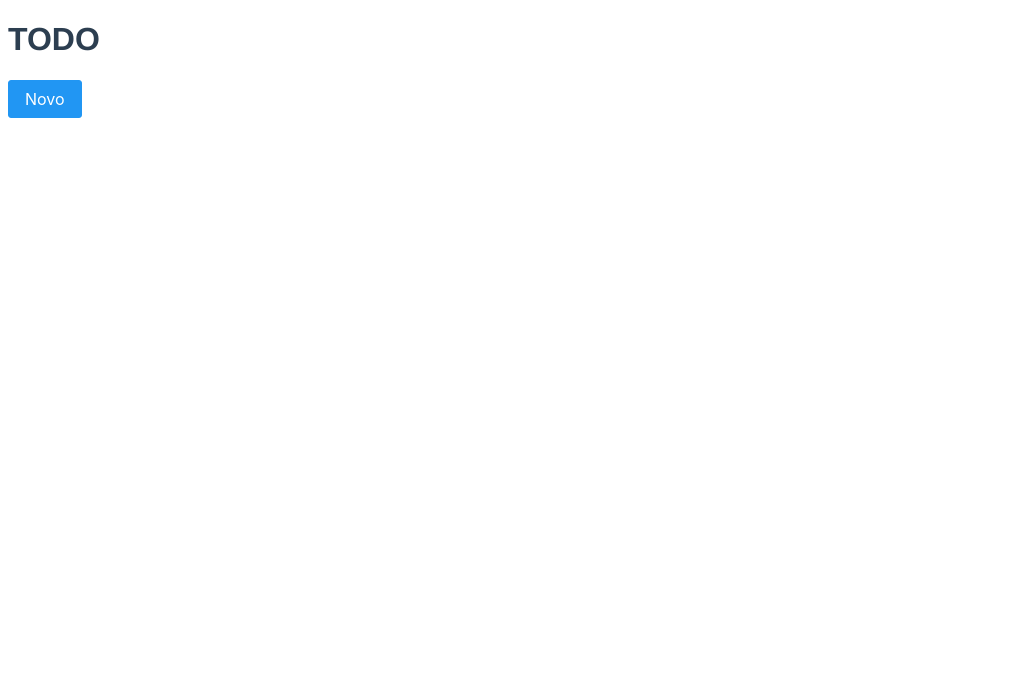
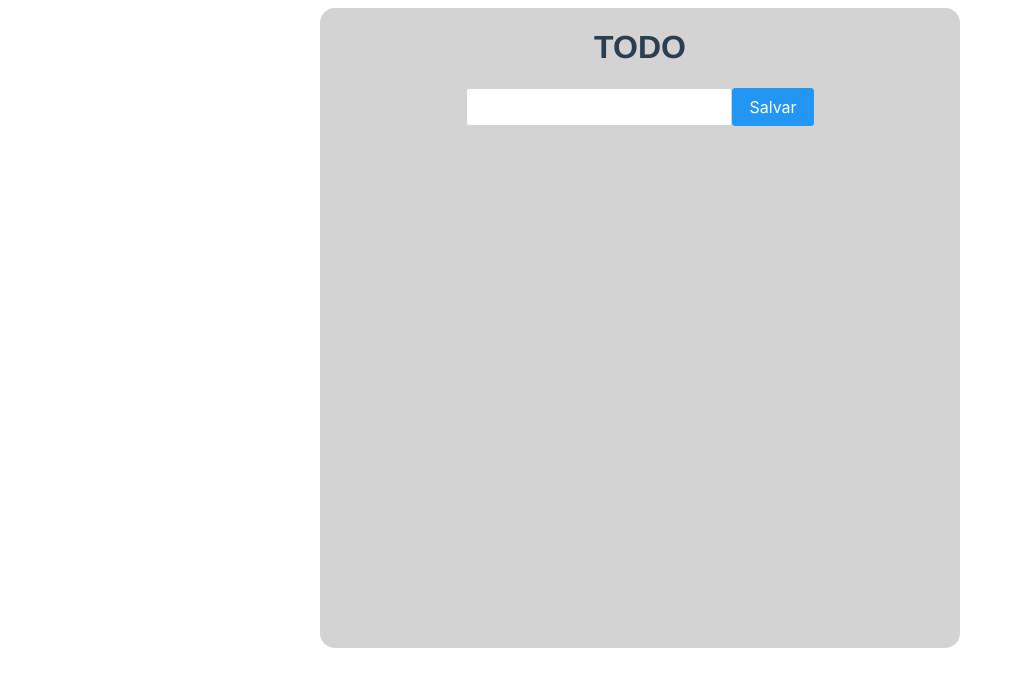
Before and after one commit to maarimukai/todo-app, a Vue app: page / in a window 1280 px wide. Shown: the top 686 px of the page, without its empty margins (0-1015 px from the left). Built offline with nearby package versions, Linux system fonts and the light colour scheme.

Commit message:
Add Todo app

```diff
--- a/src/App.vue
+++ b/src/App.vue
@@ -1,19 +1,18 @@
 <template>
-  <h1>TODO</h1>
-  <div v-if="!editMode">
-    <Button @click="newTodo" >Novo</Button>
+  <div v-if="!editMode" class="div-todo">
+    <h1>TODO</h1>
+    <todo-item
+      class="todo-item"
+      @saveTodo="saveTodo"
+      :todo="todo"
+    />
     <todo-list
       :todos="todos"
+      @toggleTodo="toggleTodo"
       @deleteTodo="deleteTodo"
       @editTodo="editTodo"
     />
   </div>
-  <todo-item
-    v-if="editMode"
-    @cancel="cancel"
-    @saveTodo="saveTodo"
-    :todo="todo"
-  />
 </template>
 
 <script>
@@ -63,6 +62,14 @@ export default {
     editTodo(index) {
       this.todo = this.todos[index];
       this.editMode = true;
+    },
+    toggleTodo(index, checked) {
+      let todo = this.todos[index]
+      todo.checked = !todo.checked
+      this.todos[index] = todo
+      console.log(this.todos[index])
+      console.log(checked)
+      localStorage.setItem("todos", JSON.stringify(this.todos));
     }
   },
   created() {
@@ -82,6 +89,19 @@ export default {
   #app {
     font-family: Avenir, Helvetica, Arial, sans-serif;
     color: #2c3e50;
+    display: flex;
+    justify-content: center;
+  }
+
+  .div-todo {
+    width: 50vw;
+    height: 80vh;
+    background-color: lightgray;
+    border-radius: 15px;
+  }
+
+  h1 {
+    text-align: center;
   }
 
 </style>
--- a/src/components/TodoItem.vue
+++ b/src/components/TodoItem.vue
@@ -1,7 +1,6 @@
 <template>
-    <InputText v-model="description"/>
-    <div class="div-btn">
-        <Button @click="cancel" class="btn-back">Voltar</Button>
+    <div class="div-item">
+        <InputText v-model="description"/>
         <Button @click="saveTodo">Salvar</Button>
     </div>
 </template>
@@ -10,7 +9,8 @@
 export default {
     data() {
         return {
-            description: ""
+            description: "",
+            checked: false
         }
     },
     props: {
@@ -19,6 +19,7 @@ export default {
     created() {
        if (this.todo) {
            this.description = this.todo.description;
+           this.checked = false;
        }
     },
     methods: {
@@ -26,19 +27,15 @@ export default {
             this.$emit("cancel");
         },
         saveTodo() {
-            this.$emit("saveTodo", { ...this.todo,      description: this.description });
+            this.$emit("saveTodo", { ...this.todo, description: this.description, checked: this.checked });
         }
     }
 }
 </script>
 
 <style scoped>
-    .div-btn {
-        margin-top: 1rem;
+    .div-item {
+        display: flex;
+        justify-content: center;
     }
-
-    .btn-back {
-        margin-right: 1rem;
-    }
-
 </style>
--- a/src/components/TodoList.vue
+++ b/src/components/TodoList.vue
@@ -1,7 +1,8 @@
 <template>
     <div class="todo-list">
-        <div class="todo-item" v-for="(todo, index) in todos" :key="index">
-            <label class="todo-label" >{{ todo.description }}</label>
+        <div class="todo-item field-checkbox" v-for="(todo, index) in todos" :key="index">
+            <Checkbox :id="todo" name="todo" v-model="checked" :value="todo" @change="$emit('toggleTodo', index, todo)"/>
+            <label class="todo-label" :for="todo" style="text-decoration: line-through" >{{ todo.description }}</label>
             <Button
                 icon="pi pi-pencil"
                 class="p-button-rounded p-button-text"
@@ -20,6 +21,11 @@
 export default {
     props: {
         todos: Array
+    },
+    data() {
+        return {
+            checked: []
+        }
     }
 }
 </script>
@@ -31,10 +37,17 @@ export default {
     .todo-item {
         display: flex;
         align-items: center;
-        border-bottom: 1px solid lightgray;
+        justify-items: center;
+        border-bottom: 1px solid whitesmoke;
     }
 
     .todo-label {
         flex-grow: 1;
+        margin-left: 5px;
+        padding-top: 2px;
+    }
+
+    Button {
+        color: grey !important;
     }
 </style>
--- a/src/main.js
+++ b/src/main.js
@@ -4,6 +4,7 @@ import App from './App.vue'
 import Primevue from "primevue/config";
 import Button from "primevue/button";
 import InputText from "primevue/inputtext";
+import Checkbox from 'primevue/checkbox';
 
 import "primevue/resources/themes/saga-blue/theme.css";
 import "primevue/resources/primevue.min.css";
@@ -12,6 +13,7 @@ import "primeicons/primeicons.css";
 const app = createApp(App);
 app.component("Button", Button);
 app.component("InputText", InputText);
+app.component("Checkbox", Checkbox);
 
 app.use(Primevue);
 
```
